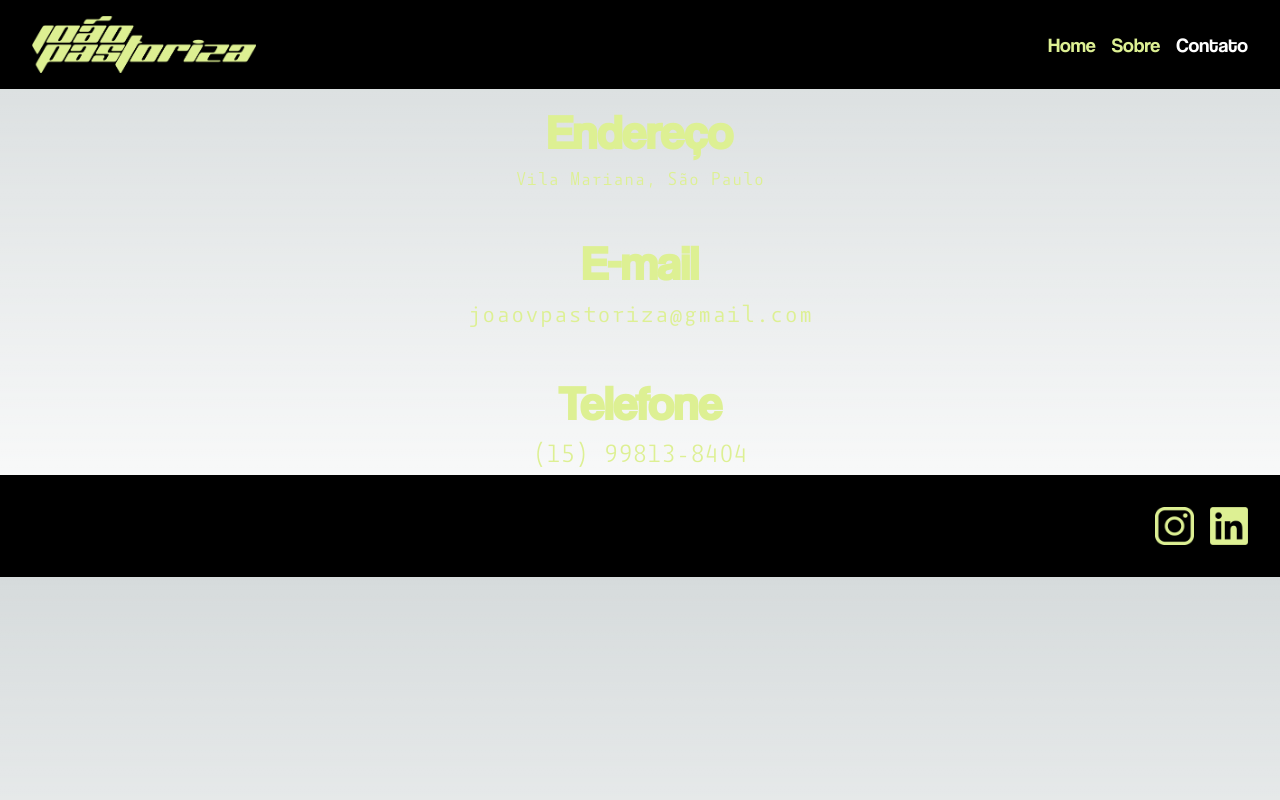
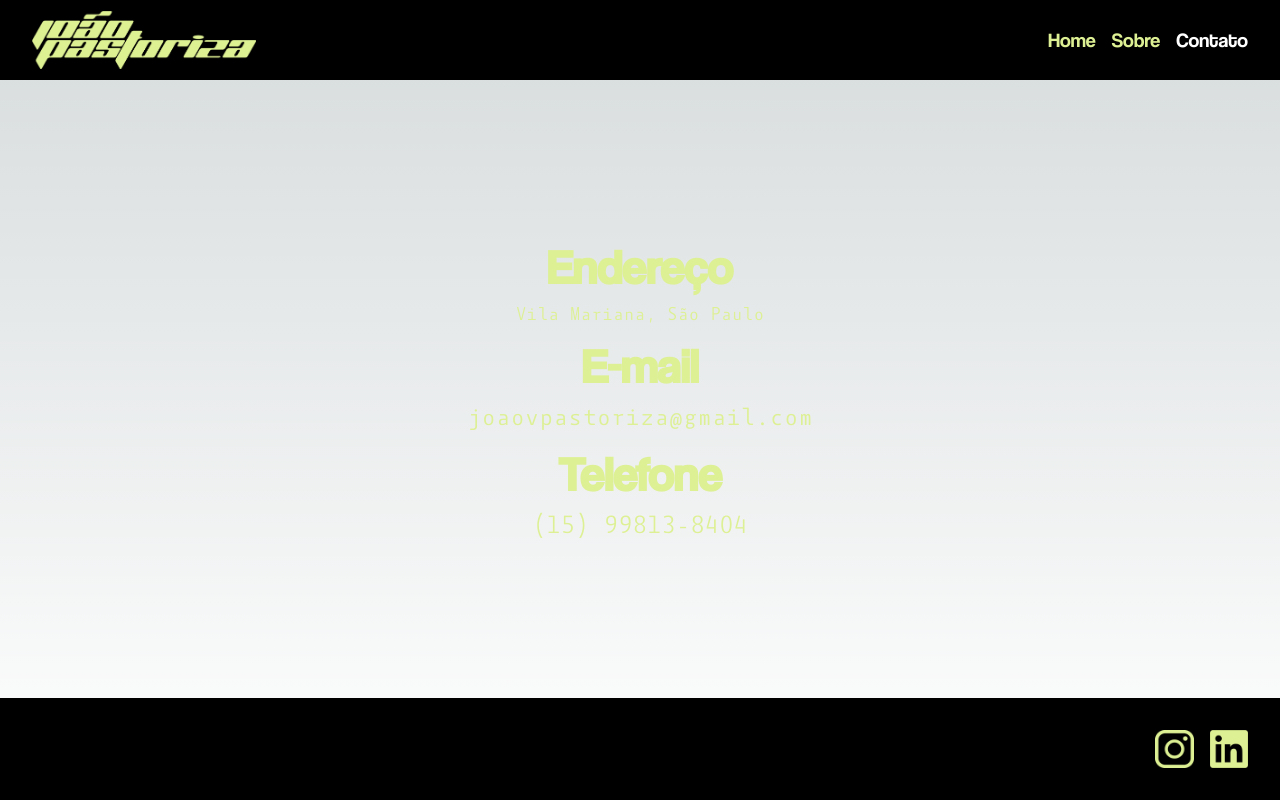
Before and after one commit to guta307/JoaoPortfolio, a Next.js app: page /pages/contact in a window 1280 px wide. Built offline with nearby package versions, Linux system fonts and the light colour scheme.

Commit message:
feat - added a fixed height to the header andajust a padding top in the pages

```diff
--- a/src/app/components/header/header.tsx
+++ b/src/app/components/header/header.tsx
@@ -8,7 +8,7 @@ type headerProps = {
 
 const HeaderComponent = ({ currentPage }: headerProps) => {
   return (
-    <nav className="flex z-50 bg-black justify-between items-center fixed w-screen min-w-[300px] pt-4 pb-4">
+    <nav className="flex z-50 bg-black justify-between items-center align-middle fixed w-screen min-w-[300px] desktop:h-[80px] mobile:h-[50px] tablet:h-[50px]">
       <Image
         src={Logo}
         alt="imagem de logo de João Pastoriza"
--- a/src/app/components/projectDetails/projectDetails.tsx
+++ b/src/app/components/projectDetails/projectDetails.tsx
@@ -19,9 +19,13 @@ interface ProjectData {
   link: {
     text: string;
     href: string;
-  };
+  }[];
 }
 
+interface LinkItem {
+  text: string;
+  href: string;
+}
 const formatHeader = (header: string) => {
   return header.replace(/\n/g, "<br />");
 };
@@ -43,9 +47,9 @@ const ProjectDetails = () => {
   return (
     <>
       <HeaderComponent />
-      <div className="flex gap-8 pt-8 flex-col items-center">
+      <div className="flex gap-8 desktop:pt-[80px] mobile:pt-[50px] flex-col items-center">
         <Headline
-          className={"object-top pt-12"}
+          className={"object-top"}
           url={projectData.image}
           type="fullScreen"
           alt={`${projectData.media}: ${projectData.title}`}
@@ -62,12 +66,17 @@ const ProjectDetails = () => {
             <p key={index}>{paragraph}</p>
           ))}
 
-          <Link
-            className="article underline text-tmd"
-            href={projectData.link.href}
-          >
-            {projectData.link.text}
-          </Link>
+          {projectData.link.map((value: LinkItem, index: number) => {
+            return (
+              <Link
+                id={index.toString()}
+                className="article underline text-tmd"
+                href={value.href}
+              >
+                {value.text}
+              </Link>
+            );
+          })}
         </article>
       </div>
     </>
--- a/src/app/pages/contact/page.tsx
+++ b/src/app/pages/contact/page.tsx
@@ -5,9 +5,10 @@ const Contact = () => {
   return (
     <>
       <HeaderComponent currentPage="contact" />
-      <div className=" h-[90%] flex flex-col justify-between">
-        <div className="  flex gap-8 pt-[6rem] flex-col text-center  items-center">
-          <section className={"text-primary"}>
+      {/* Faz o contêiner principal ocupar no mínimo a altura total da tela */}
+      <div className="flex desktop:pt-[80px] mobile:pt-[50px] tablet:pt-[50px] flex-col justify-between min-h-screen">
+        <div className="flex-grow flex flex-col justify-center items-center text-center">
+          <section className="text-primary">
             <h1 className="Header font-bold desktop:text-tlg mobile:text-tmd">
               Endereço
             </h1>
@@ -16,7 +17,7 @@ const Contact = () => {
             </p>
           </section>
 
-          <section className={"text-primary"}>
+          <section className="text-primary">
             <h1 className="Header font-bold desktop:text-tlg mobile:text-tmd">
               E-mail
             </h1>
@@ -25,7 +26,7 @@ const Contact = () => {
             </p>
           </section>
 
-          <section className={"text-primary"}>
+          <section className="text-primary">
             <h1 className="Header font-bold desktop:text-tlg mobile:text-tmd">
               Telefone
             </h1>
@@ -35,6 +36,7 @@ const Contact = () => {
           </section>
         </div>
 
+        {/* Footer vai automaticamente para a parte inferior da tela */}
         <Footer />
       </div>
     </>
--- a/src/app/pages/home/page.tsx
+++ b/src/app/pages/home/page.tsx
@@ -33,6 +33,7 @@ const home = () => {
   return (
     <div>
       <HeaderComponent currentPage="home" />
+      <div className="desktop:pt-[80px] mobile:pt-[50px] tablet:pt-[50px]">
         <div className="flex tablet:gap-[0.5%] desktop:flex-row overflow-hidden mobile:flex-col mobile:gap-0">
           <Headline
             className={"object-top"}
@@ -136,6 +137,7 @@ const home = () => {
             link={`/pages/project/?id=${ids[10]}`}
           />
         </div>
+      </div>
 
       <Footer />
     </div>
--- a/src/app/pages/profile/page.tsx
+++ b/src/app/pages/profile/page.tsx
@@ -11,7 +11,7 @@ const Profile = () => {
   return (
     <>
       <HeaderComponent currentPage="profile" />
-      <div className=" flex gap-8 pt-[6rem]  flex-col text-center justify-center items-center">
+      <div className="  flex gap-8 desktop:pt-[90px] mobile:pt-[60px] flex-col text-center justify-center items-center">
         <Image
           src={profileImg_Top}
           alt={"imagem de perfil do rodapé"}
```
Lines whose indentation alone changed are shown as unchanged.
